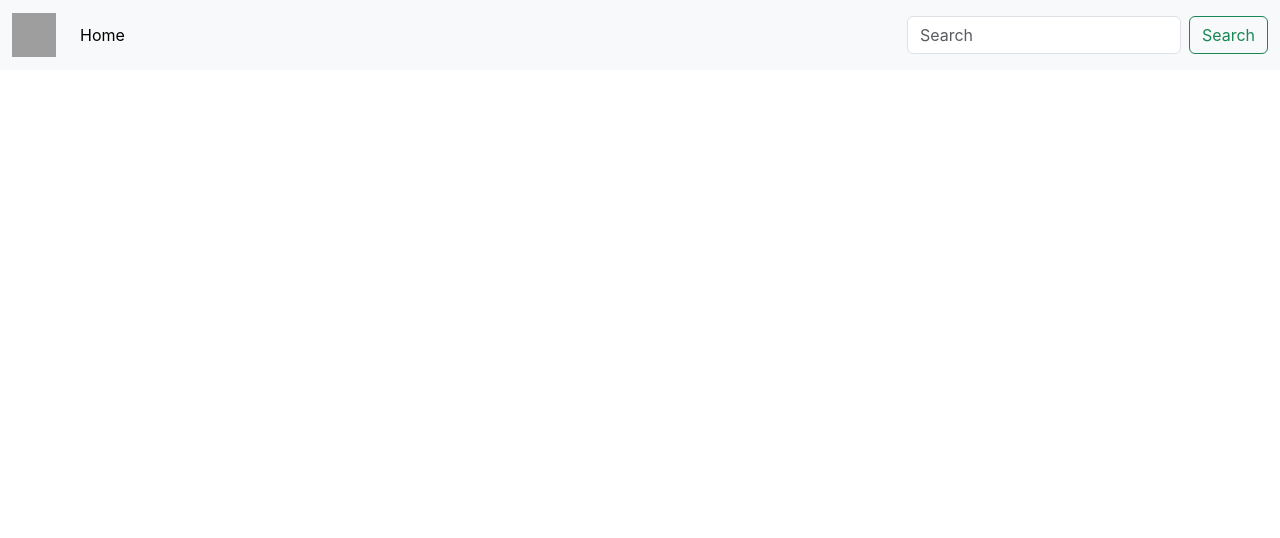
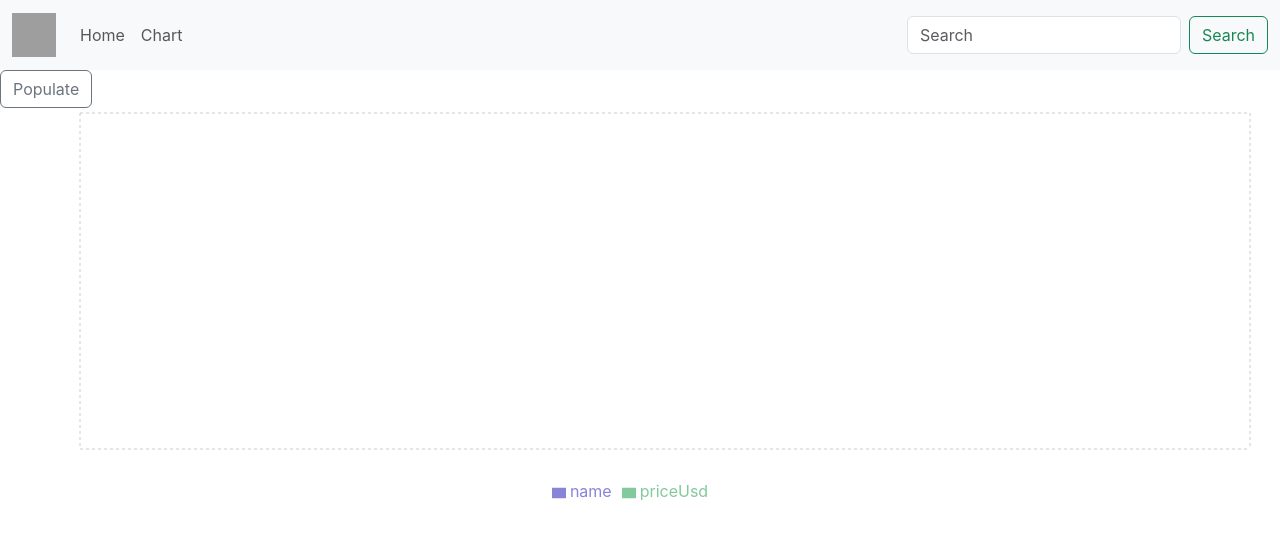
Before and after one commit to rajann44/react-charts, a React (Create React App) app: page /chart in a window 1280 px wide. Before the commit this address had no page. Shown: the top 538 px of the page. Built offline with nearby package versions, Linux system fonts and the light colour scheme; grey boxes are pictures that could not be loaded.

Commit message:
basic chart working

```diff
--- a/package.json
+++ b/package.json
@@ -11,6 +11,7 @@
     "react-router": "^6.9.0",
     "react-router-dom": "^6.9.0",
     "react-scripts": "5.0.1",
+    "recharts": "^2.4.3",
     "web-vitals": "^2.1.4"
   },
   "scripts": {
--- a/src/App.js
+++ b/src/App.js
@@ -1,12 +1,14 @@
 import './App.css';
 import { Route, Routes } from 'react-router';
 import Navbar from './components/commoncomp/Navbar';
+import SampleChart from './components/populate/SampleChart';
 
 function App() {
   return (<>
     <Navbar></Navbar>
     <Routes>
-      <Route path="/chart1" element={<div></div>} />
+      <Route path="/" element={<div className='container d-flex justify-content-center'><h1>Homepage</h1></div>} />
+      <Route path="/chart" element={<SampleChart></SampleChart>} />
     </Routes>
     </>
   );
--- a/src/components/commoncomp/Navbar.js
+++ b/src/components/commoncomp/Navbar.js
@@ -4,7 +4,7 @@ export default function Navbar() {
     return (
         <nav className="navbar navbar-expand-lg bg-body-tertiary">
   <div className="container-fluid">
-    <a class="navbar-brand" href="/">
+    <a className="navbar-brand" href="/">
       <img src="https://okrj.files.wordpress.com/2021/07/ezgif-7-7a1a9fb118d3.gif" alt="Bootstrap" width="44" height="44"/>
     </a>
     <button className="navbar-toggler" type="button" data-bs-toggle="collapse" data-bs-target="#navbarSupportedContent" aria-controls="navbarSupportedContent" aria-expanded="false" aria-label="Toggle navigation">
@@ -13,7 +13,10 @@ export default function Navbar() {
     <div className="collapse navbar-collapse" id="navbarSupportedContent">
       <ul className="navbar-nav me-auto mb-2 mb-lg-0">
         <li className="nav-item">
-          <Link className="nav-link active" aria-current="page" href="/">Home</Link>
+          <Link className="nav-link" aria-current="page" to="/">Home</Link>
+        </li>
+        <li className="nav-item">
+          <Link className="nav-link" aria-current="page" to="/chart">Chart</Link>
         </li>
       </ul>
       <form className="d-flex" role="search">
--- /dev/null
+++ b/src/components/funtionality/Chart.js
@@ -0,0 +1,37 @@
+import {
+    BarChart,
+    Bar,
+    XAxis,
+    YAxis,
+    CartesianGrid,
+    Tooltip,
+    Legend,
+    ResponsiveContainer,
+  } from "recharts";
+
+export default function Chart({ data }){
+
+    return(<>
+    <div className='my-10'>
+    <ResponsiveContainer width="100%" height={400}>
+      <BarChart
+        data={data}
+        margin={{
+          top: 5,
+          right: 30,
+          left: 20,
+          bottom: 5,
+        }}
+      >
+        <CartesianGrid strokeDasharray="3 3" />
+        <XAxis dataKey="name" />
+        <YAxis />
+        <Tooltip />
+        <Legend />
+        <Bar dataKey="name" fill="#8884d8" />
+        <Bar dataKey="priceUsd" fill="#82ca9d" />
+      </BarChart>
+    </ResponsiveContainer>
+    </div>
+    </>);
+}
--- /dev/null
+++ b/src/components/populate/SampleChart.js
@@ -0,0 +1,20 @@
+import { useState } from "react";
+import Chart from "../funtionality/Chart";
+
+export default function SampleChart(){
+
+    const [data, setdata] = useState();
+
+    const getChartData = async () => {
+        const res = await fetch("https://api.coincap.io/v2/assets/?limit=20");
+        const data = await res.json();
+        console.log(data);
+        setdata(data?.data);
+    }
+
+
+    return(<>
+            <button className="btn btn-outline-secondary" onClick={getChartData} type="button" id="button-addon2">Populate</button>
+            <Chart data={data}/>
+    </>);
+}
```
Also changed, not shown: 1 other file (tests, documents, lock files or other folders).
